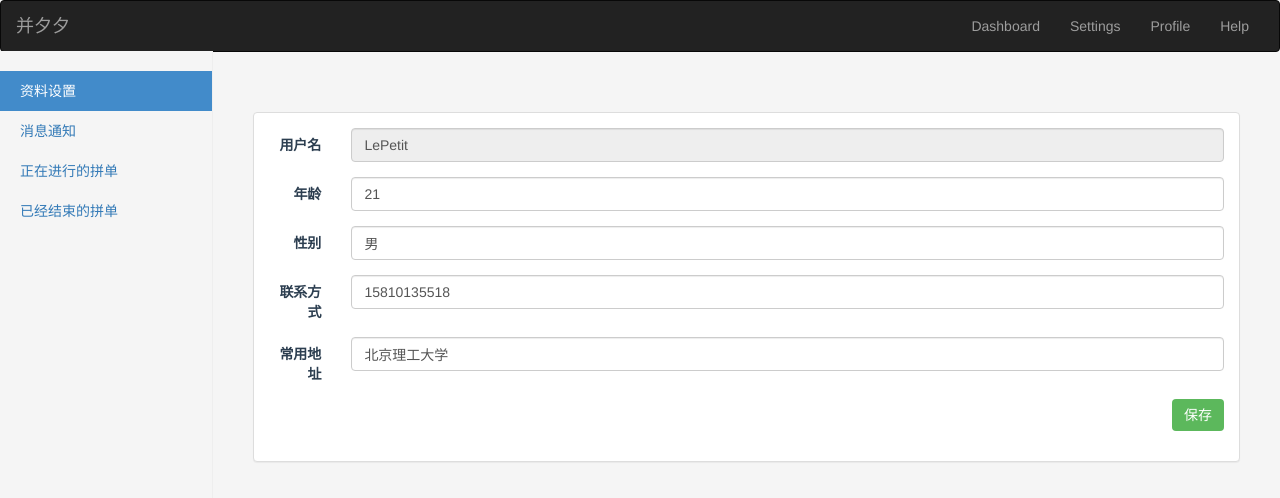
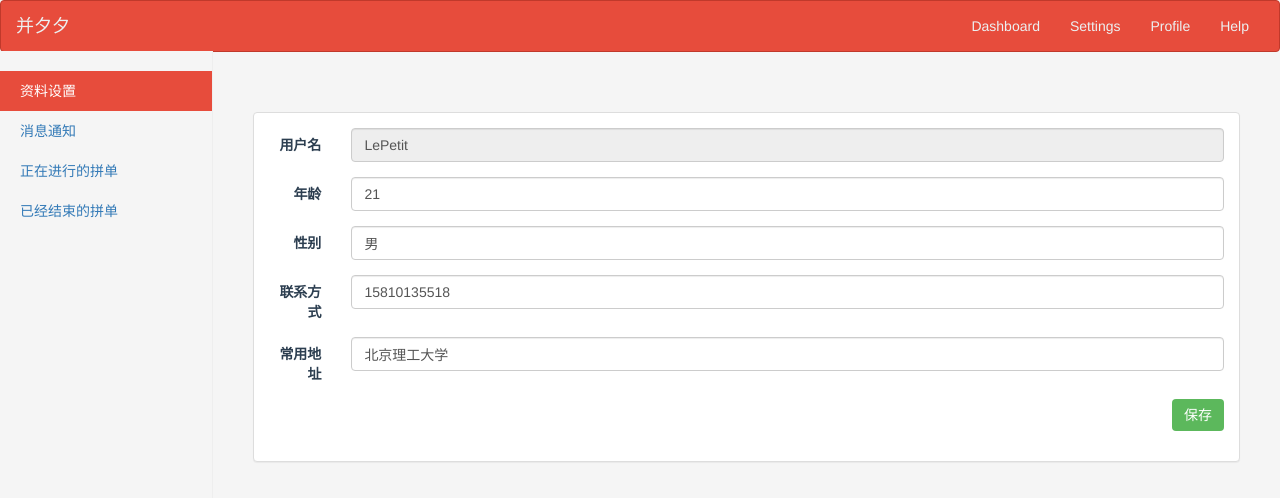
Before and after one commit to includeYY/bingxixi, a Vue app: page /user in a window 1280 px wide. Shown: the top 498 px of the page. Built offline with nearby package versions, Linux system fonts and the light colour scheme.

Commit message:
调整了导航栏样式

```diff
--- /dev/null
+++ b/src/assets/NavBarStyle.css
@@ -0,0 +1,84 @@
+.navbar-default {
+  background-color: #e74c3c;
+  border-color: #c0392b;
+}
+
+.navbar-default .navbar-brand {
+  color: #ecf0f1;
+}
+
+.navbar-default .navbar-brand:hover,
+.navbar-default .navbar-brand:focus {
+  color: #ffbbbc;
+}
+
+.navbar-default .navbar-text {
+  color: #ecf0f1;
+}
+
+.navbar-default .navbar-nav>li>a {
+  color: #ecf0f1;
+}
+
+.navbar-default .navbar-nav>li>a:hover,
+.navbar-default .navbar-nav>li>a:focus {
+  color: #ffbbbc;
+}
+
+.navbar-default .navbar-nav>.active>a,
+.navbar-default .navbar-nav>.active>a:hover,
+.navbar-default .navbar-nav>.active>a:focus {
+  color: #ffbbbc;
+  background-color: #c0392b;
+}
+
+.navbar-default .navbar-nav>.open>a,
+.navbar-default .navbar-nav>.open>a:hover,
+.navbar-default .navbar-nav>.open>a:focus {
+  color: #ffbbbc;
+  background-color: #c0392b;
+}
+
+.navbar-default .navbar-toggle {
+  border-color: #c0392b;
+}
+
+.navbar-default .navbar-toggle:hover,
+.navbar-default .navbar-toggle:focus {
+  background-color: #c0392b;
+}
+
+.navbar-default .navbar-toggle .icon-bar {
+  background-color: #ecf0f1;
+}
+
+.navbar-default .navbar-collapse,
+.navbar-default .navbar-form {
+  border-color: #ecf0f1;
+}
+
+.navbar-default .navbar-link {
+  color: #ecf0f1;
+}
+
+.navbar-default .navbar-link:hover {
+  color: #ffbbbc;
+}
+
+@media (max-width: 767px) {
+  .navbar-default .navbar-nav .open .dropdown-menu>li>a {
+    color: #ecf0f1;
+  }
+
+  .navbar-default .navbar-nav .open .dropdown-menu>li>a:hover,
+  .navbar-default .navbar-nav .open .dropdown-menu>li>a:focus {
+    color: #ffbbbc;
+  }
+
+  .navbar-default .navbar-nav .open .dropdown-menu>.active>a,
+  .navbar-default .navbar-nav .open .dropdown-menu>.active>a:hover,
+  .navbar-default .navbar-nav .open .dropdown-menu>.active>a:focus {
+    color: #ffbbbc;
+    background-color: #c0392b;
+  }
+}
--- a/src/assets/dashboard.css
+++ b/src/assets/dashboard.css
@@ -53,7 +53,7 @@
 .nav-sidebar > .active > a:hover,
 .nav-sidebar > .active > a:focus {
   color: #fff;
-  background-color: #428bca;
+  background-color: #e74c3c;
 }
 
 
--- a/src/components/UserSpace.vue
+++ b/src/components/UserSpace.vue
@@ -1,6 +1,6 @@
 <template>
   <div>
-    <nav class="navbar navbar-inverse">
+    <nav class="navbar navbar-default">
       <div class="container-fluid">
         <div class="navbar-header">
           <button type="button" class="navbar-toggle collapsed" data-toggle="collapse" data-target="#navbar" aria-expanded="false" aria-controls="navbar">
--- a/src/main.js
+++ b/src/main.js
@@ -4,6 +4,7 @@ import Router from 'vue-router'
 import routers from './router/router'
 import Cookies from 'js-cookie'
 import './assets/GlobalStyle.css'
+import './assets/NavBarStyle.css'
 
 Vue.config.productionTip = false
 Vue.use(Router)
```
